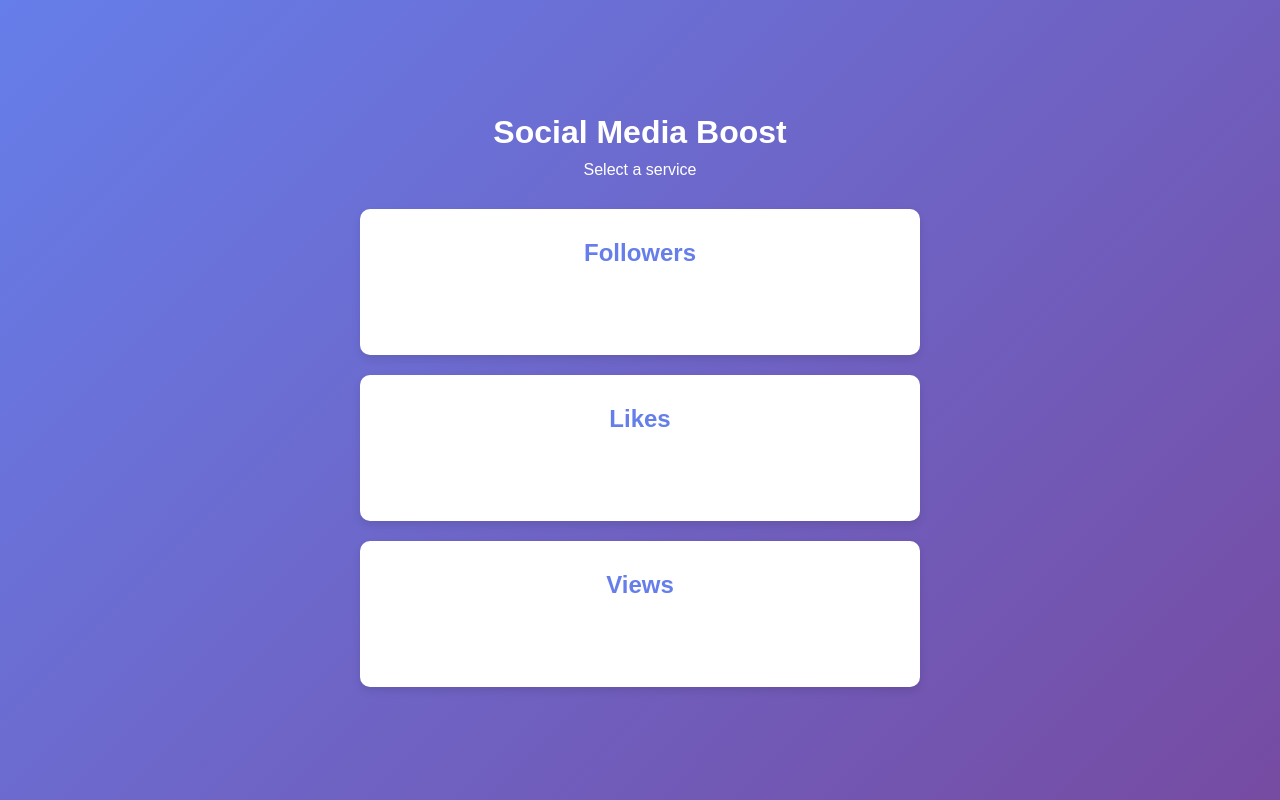
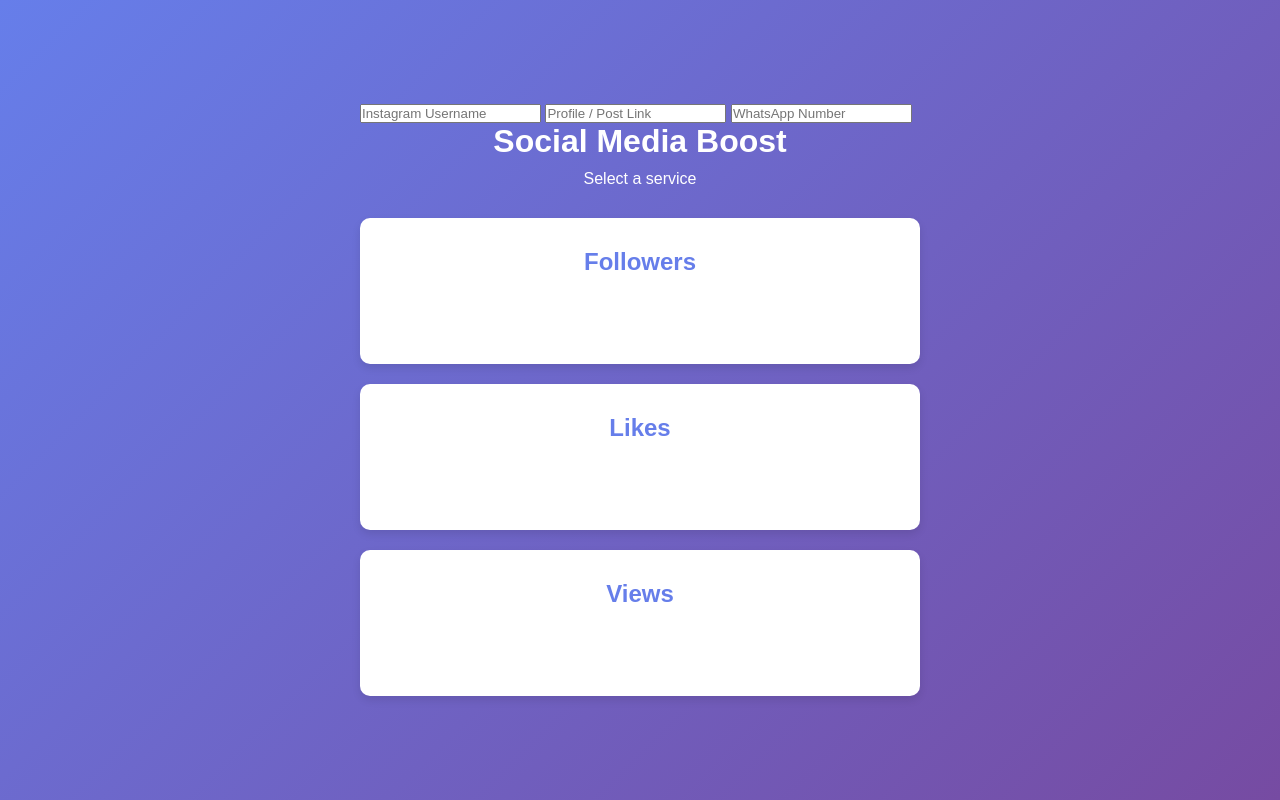
Before and after one commit to abhira452/smart-media, a plain HTML site: page index.html in a window 1280 px wide. Drawn offline with Linux system fonts and the light colour scheme.

Commit message:
Update index.html

```diff
--- a/index.html
+++ b/index.html
@@ -25,6 +25,12 @@
 <body>
 
 <div id="app">
+  <div class="order-details">
+  <input type="text" id="username" placeholder="Instagram Username" required />
+  <input type="text" id="profileLink" placeholder="Profile / Post Link" required />
+  <input type="text" id="whatsapp" placeholder="WhatsApp Number" required />
+</div>
+
 
   <!-- 🔹 LANDING PAGE -->
   <div id="landing" class="page active">
```
